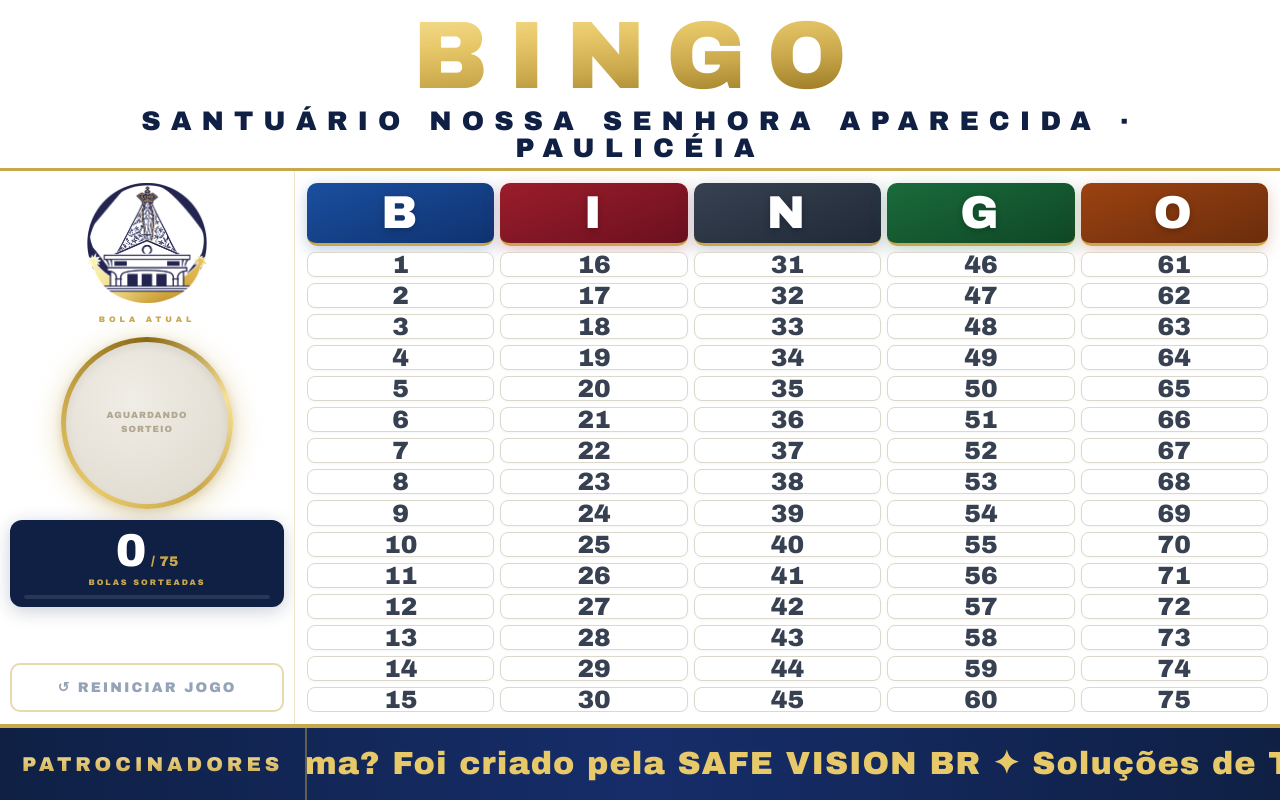
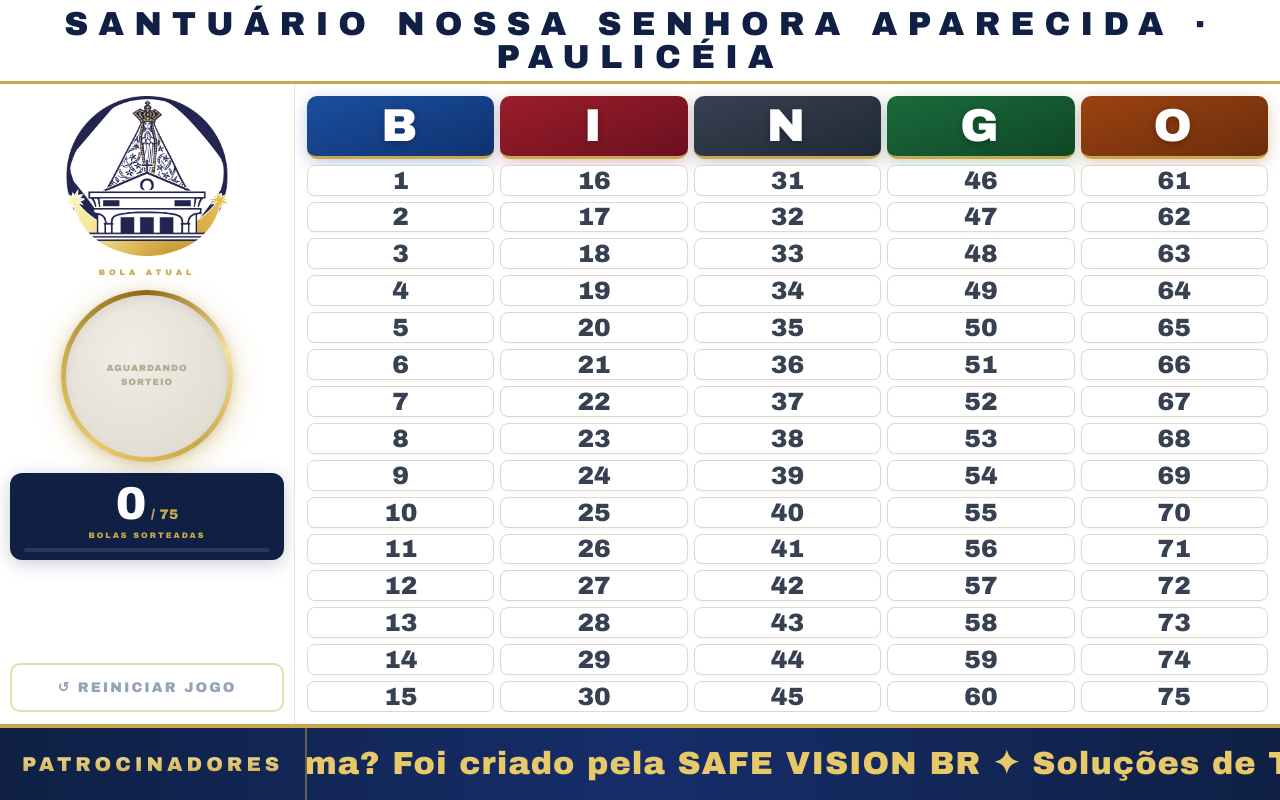
Before and after one commit to andre95luis/bingo-santuario-nsa-pauliceia, a Next.js app: page / in a window 1280 px wide. Built offline with nearby package versions, Linux system fonts and the light colour scheme.

Commit message:
remove BINGO title from header, enlarge logo

```diff
--- a/app/page.tsx
+++ b/app/page.tsx
@@ -87,29 +87,9 @@ export default function BingoPage() {
         borderBottom: `3px solid ${G.mid}`,
       }}>
 
-        <div style={{ display: "flex", alignItems: "center" }}>
-          {/* BINGO — texto em ouro degradê */}
-          <span style={{
-            background: `linear-gradient(175deg, ${G.lo} 0%, ${G.hi} 30%, ${G.mid} 60%, ${G.dk} 100%)`,
-            WebkitBackgroundClip: "text",
-            WebkitTextFillColor: "transparent",
-            backgroundClip: "text",
-            color: "transparent",
-            fontSize: "clamp(44px, 7.5vw, 100px)",
-            fontWeight: 900,
-            letterSpacing: "clamp(8px, 1.6vw, 22px)",
-            lineHeight: 1,
-            display: "block",
-          }}>
-            BINGO
-          </span>
-
-        </div>
-
-        {/* Subtítulo — grande e nobre */}
         <div style={{
           color: NAVY,
-          fontSize: "clamp(16px, 2.1vw, 30px)",
+          fontSize: "clamp(18px, 2.6vw, 38px)",
           fontWeight: 900,
           letterSpacing: "clamp(3px, 0.8vw, 10px)",
           textAlign: "center",
@@ -142,7 +122,7 @@ export default function BingoPage() {
             alt="Santuário Nossa Senhora Aparecida"
             width={200}
             height={200}
-            style={{ objectFit: "contain", height: "clamp(70px, 10vw, 120px)", width: "auto" }}
+            style={{ objectFit: "contain", height: "clamp(90px, 14vw, 160px)", width: "auto" }}
             priority
           />
 
```
